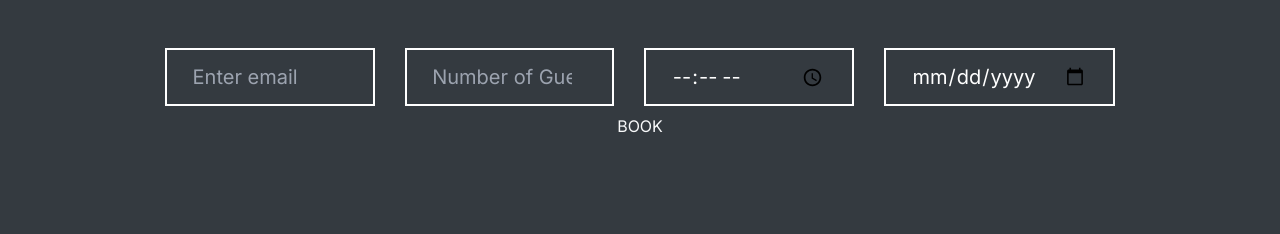
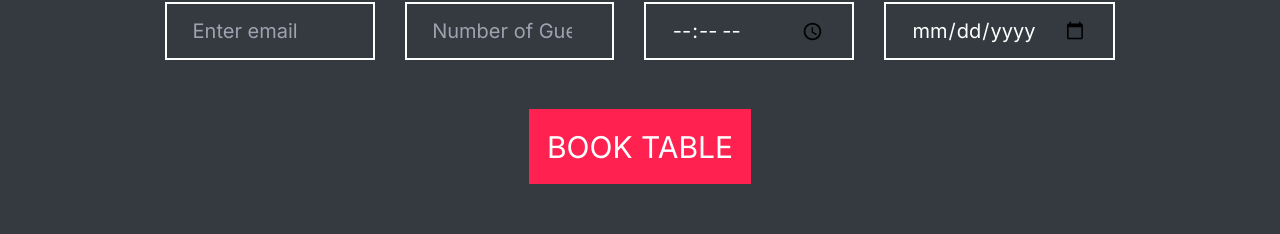
Before and after one commit to KirilSZyapkov/food_hunt, a Next.js app: page / in a window 1280 px wide. Shown: the part 2193-2427 px from the top of the page. Built offline with nearby package versions, Linux system fonts and the light colour scheme; no server answers.

Commit message:
Finishing styling  "Book a Table"  section.

```diff
--- a/app/components/bookTable/BookTable.tsx
+++ b/app/components/bookTable/BookTable.tsx
@@ -30,7 +30,7 @@
             <input className={styles.row_form_input} type="date" id="date" placeholder="mm/dd/yyyy" name="date" />
           </div>
         </form>
-        <button>BOOK</button>
+        <button className="inline font-normal text-center select-none  border-transperent text-white bg-[#ff214f] px-[1.1rem] py-[1.2rem] text-3xl mt-[2.6rem]">BOOK TABLE</button>
       </div>
     </section>
   );
```
